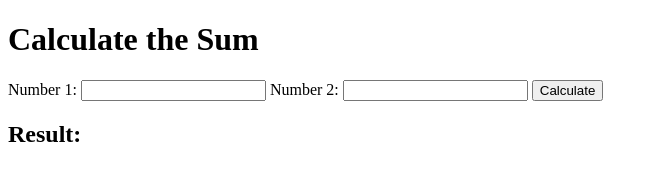
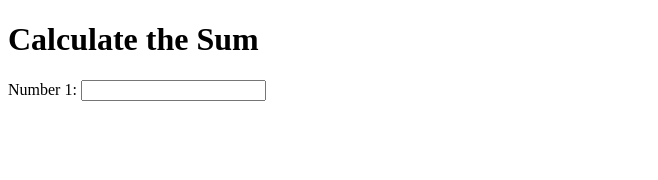
Before and after one commit to MohammadShahzaib21/FullStackEngineer, a plain HTML site: page index.html in a window 1280 px wide. Shown: the whole page, without its empty margins (0-658 px from the left). Drawn offline with Linux system fonts and the light colour scheme.

Commit message:
Update index.html

```diff
--- a/index.html
+++ b/index.html
@@ -9,9 +9,5 @@
     <h1>Calculate the Sum</h1>
     <label for="num1">Number 1:</label>
     <input type="number" id="num1" />
-    <label for="num2">Number 2:</label>
-    <input type="number" id="num2" />
-    <button onclick="calculateSum()">Calculate</button>
-    <h2 id="result">Result: </h2
 </body>
 </html>
```
